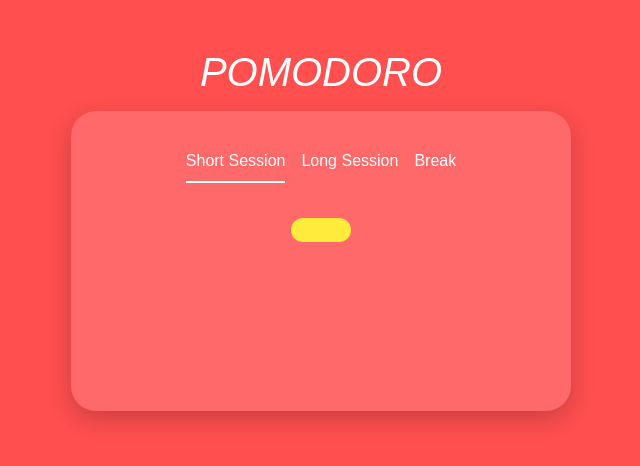
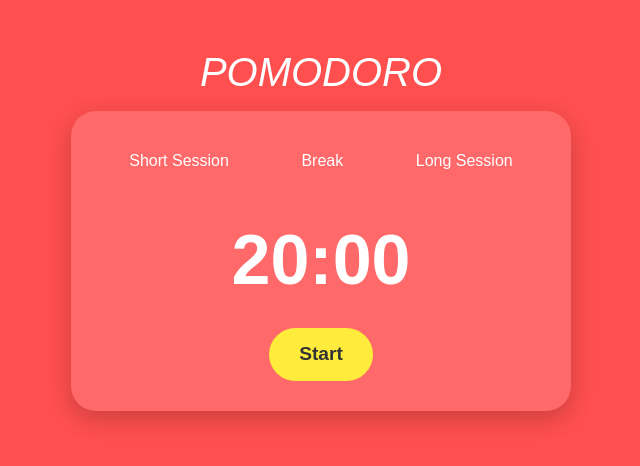
Before and after one commit to sodiumcodes/pomodoro, a plain HTML site: page index.html in a window 1280 px wide. Both pictures are taken after a click on the link "Short Session". Shown: the top 466 px of the page, without its empty margins (367-1007 px from the left). Drawn offline with nearby package versions, Linux system fonts and the light colour scheme.

Commit message:
started with js code

```diff
--- a/index.html
+++ b/index.html
@@ -16,23 +16,43 @@
         <div id="pomoHeader">
             <ul class="nav nav-underline">
                 <li class="nav-item">
-                    <a class="nav-link" aria-current="page" href="#">Short Session</a>
+                    <a class="nav-link" aria-current="page" data-category="shortSession">Short Session</a>
                 </li>
                 <li class="nav-item">
-                    <a class="nav-link" href="#">Long Session</a>
+                    <a class="nav-link" data-category="break">Break</a>
                 </li>
                 <li class="nav-item">
-                    <a class="nav-link" href="#">Break</a>
+                    <a class="nav-link" data-category="longSession">Long Session</a>
                 </li>
             </ul>
         </div>
-        <div id="pomoBody"></div>
-        <button id="pomoSrt"></button>
+        <div id="pomoBody">20:00</div>
+        <button id="pomoSrt">Start</button>
     </div>
     <!-- jQuery CDN -->
     <script src="https://code.jquery.com/jquery-3.7.1.min.js"></script>
     <!-- Bootstrap Bundle JS CDN -->
     <script src="https://cdn.jsdelivr.net/npm/bootstrap@5.3.2/dist/js/bootstrap.bundle.min.js"></script>
-    <script src="script.js"></script>
+    <script type="text/javascript">
+        let pomoBody= document.getElementById('pomoBody');
+        let navLink = document.querySelectorAll('.nav-link');
+        navLink.forEach(button=>{
+            button.addEventListener('click', ()=>{
+                let category= button.getAttribute("data-category")
+                console.log(category)
+                switch(category){
+                    case 'shortSession' :
+                            pomoBody.innerHTML= "20:00"
+                    break;
+                    case 'longSession' :
+                            pomoBody.innerHTML= "40:00"
+                    break;
+                    case 'break' :
+                            pomoBody.innerHTML= "10:00"
+                    break;
+                }
+            })
+        })
+    </script>
 </body>
 </html>
--- a/src/styles/style.css
+++ b/src/styles/style.css
@@ -34,7 +34,7 @@ h1 {
 
 /* Header Nav (Focus/Break options) */
 #pomoHeader .nav {
-    justify-content: center;
+    justify-content: space-around;
     margin-bottom: 20px;
 }
 
@@ -51,9 +51,10 @@ h1 {
 
 /* Timer body */
 #pomoBody {
-    font-size: 15px;
+    font-size: 70px;
     font-weight: 600;
-    margin: 30px 0;
+    margin-top: 25px;
+    margin-bottom: 15px;
     color: #fff;
 }
 
```
Also changed, not shown: src/scripts/script.js (deleted).
